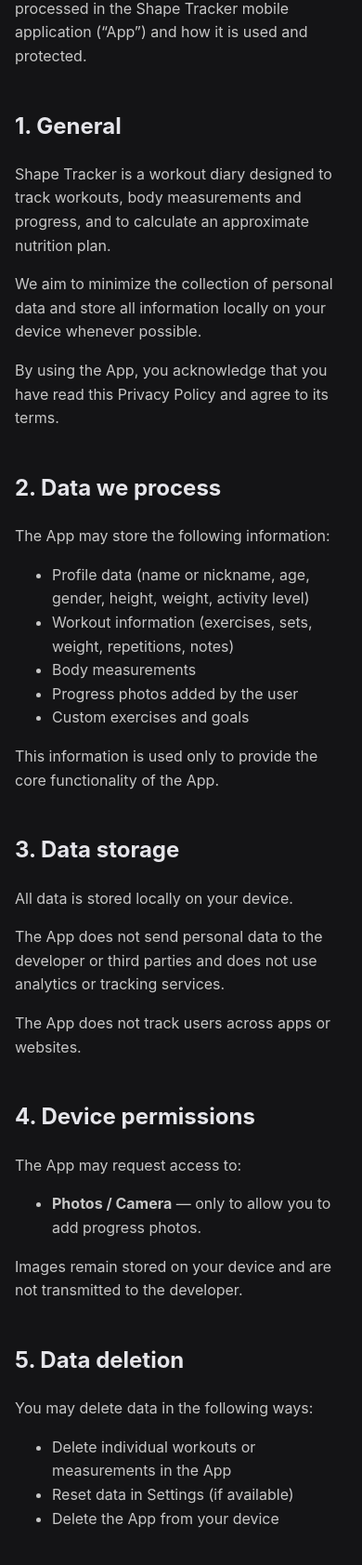
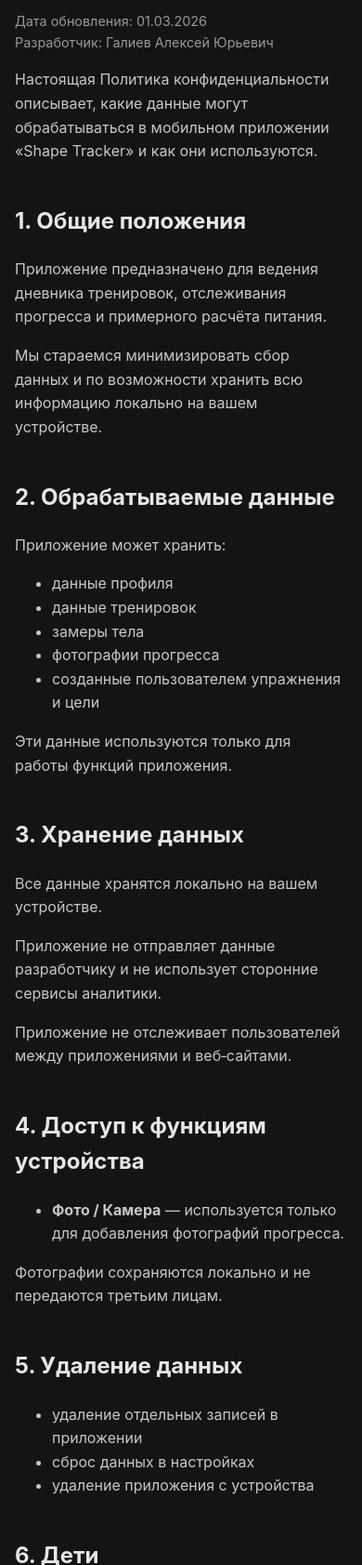
Before and after one commit to alexeygalievv-svg/alexeygaliev-svg.github.io, a plain HTML site: page index.html in a window 390 px wide. Shown: the part 317-2000 px from the top of the page at 93% size. Drawn offline with Linux system fonts and the light colour scheme.

Commit message:
Update index.html

```diff
--- a/index.html
+++ b/index.html
@@ -60,109 +60,6 @@ hr{
 
 </head>
 <body>
-
-<div class="lang">English</div>
-
-<h1>Privacy Policy for “Shape Tracker”</h1>
-
-<p class="meta">
-Last updated: March 1, 2026<br>
-Developer: Galiev Alexey Yurievich
-</p>
-
-<p>
-This Privacy Policy explains what data is processed in the Shape Tracker mobile application (“App”) and how it is used and protected.
-</p>
-
-<h2>1. General</h2>
-
-<p>
-Shape Tracker is a workout diary designed to track workouts, body measurements and progress, and to calculate an approximate nutrition plan.
-</p>
-
-<p>
-We aim to minimize the collection of personal data and store all information locally on your device whenever possible.
-</p>
-
-<p>
-By using the App, you acknowledge that you have read this Privacy Policy and agree to its terms.
-</p>
-
-<h2>2. Data we process</h2>
-
-<p>The App may store the following information:</p>
-
-<ul>
-<li>Profile data (name or nickname, age, gender, height, weight, activity level)</li>
-<li>Workout information (exercises, sets, weight, repetitions, notes)</li>
-<li>Body measurements</li>
-<li>Progress photos added by the user</li>
-<li>Custom exercises and goals</li>
-</ul>
-
-<p>
-This information is used only to provide the core functionality of the App.
-</p>
-
-<h2>3. Data storage</h2>
-
-<p>
-All data is stored locally on your device.
-</p>
-
-<p>
-The App does not send personal data to the developer or third parties and does not use analytics or tracking services.
-</p>
-
-<p>
-The App does not track users across apps or websites.
-</p>
-
-<h2>4. Device permissions</h2>
-
-<p>The App may request access to:</p>
-
-<ul>
-<li><strong>Photos / Camera</strong> — only to allow you to add progress photos.</li>
-</ul>
-
-<p>
-Images remain stored on your device and are not transmitted to the developer.
-</p>
-
-<h2>5. Data deletion</h2>
-
-<p>You may delete data in the following ways:</p>
-
-<ul>
-<li>Delete individual workouts or measurements in the App</li>
-<li>Reset data in Settings (if available)</li>
-<li>Delete the App from your device</li>
-</ul>
-
-<h2>6. Children</h2>
-
-<p>
-The App is not directed to children under the age of 13 and does not knowingly collect personal information from children.
-</p>
-
-<h2>7. Changes to this policy</h2>
-
-<p>
-This Privacy Policy may be updated from time to time. The updated version will be published at this address.
-</p>
-
-<h2>8. Contact</h2>
-
-<p>
-If you have any questions regarding privacy or data protection, contact:
-</p>
-
-<p>
-Email: <a href="mailto:alexeygalievv@gmail.com">alexeygalievv@gmail.com</a>
-</p>
-
-<hr>
 
 <div class="lang">Русский</div>
 
```
